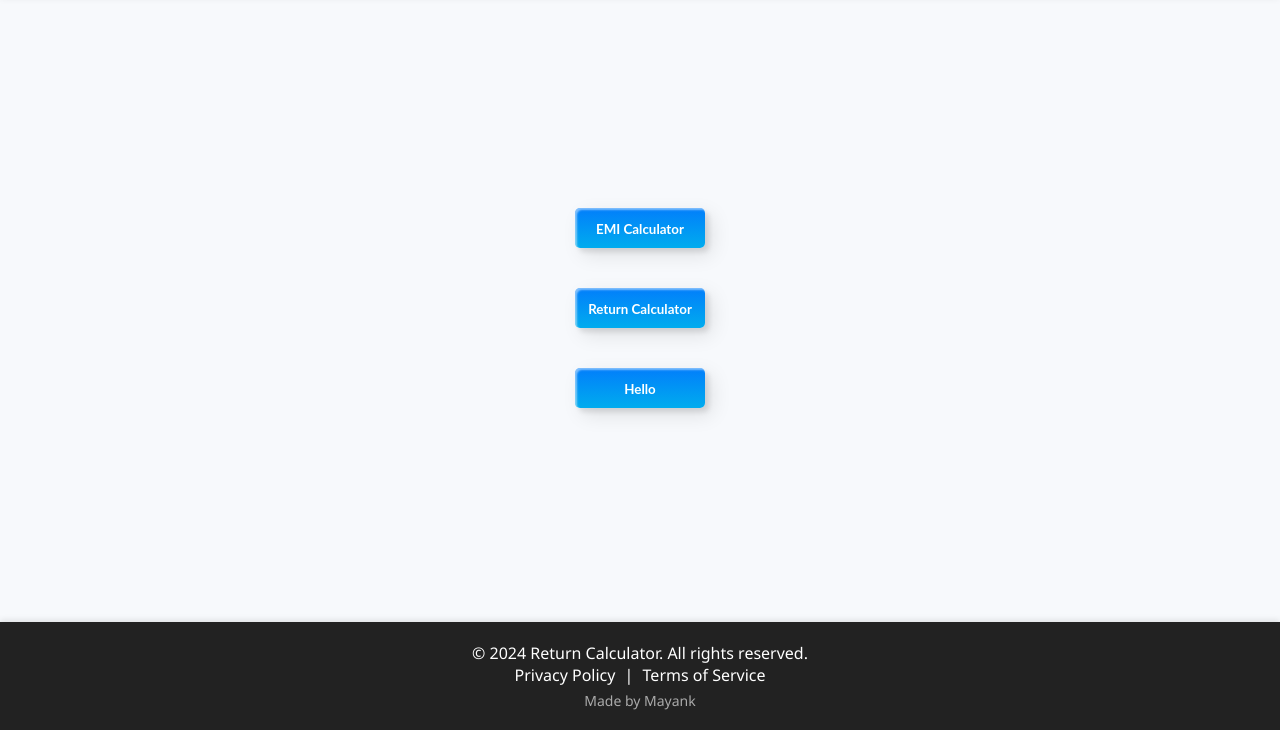
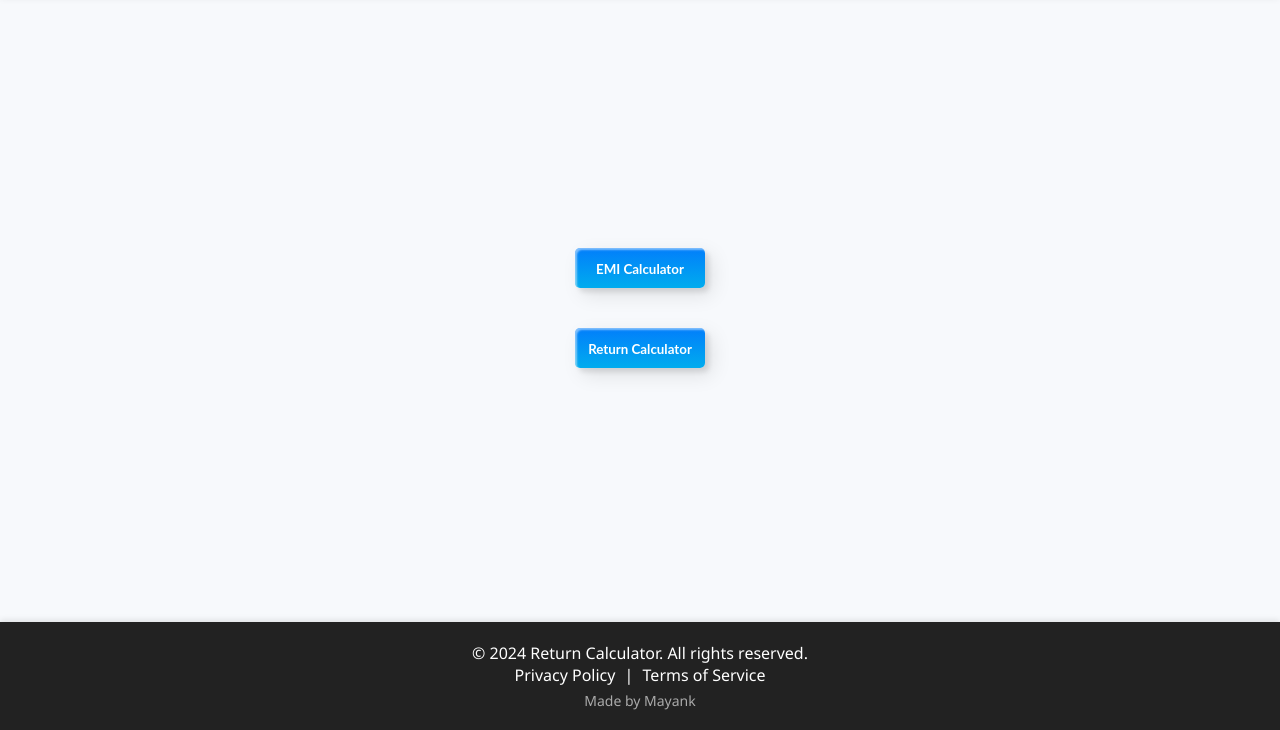
Before and after one commit to mayank2d-se/emicalc, a plain HTML site: page index.html in a window 1280 px wide. Shown: the part 70-800 px from the top of the page. Drawn offline with Linux system fonts and the light colour scheme.

Commit message:
Update index.html

```diff
--- a/index.html
+++ b/index.html
@@ -184,7 +184,6 @@
 <div class="container">
     <button class="custom-btn btn-3" onclick="location.href='emicalc.html'"><span>EMI Calculator</span></button>
     <button class="custom-btn btn-3" onclick="location.href='returncalc.html'"><span>Return Calculator</span></button>
-        <button class="custom-btn btn-3" onclick="location.href='test.html'"><span>Hello</span></button>
 
 </div>
 
```
